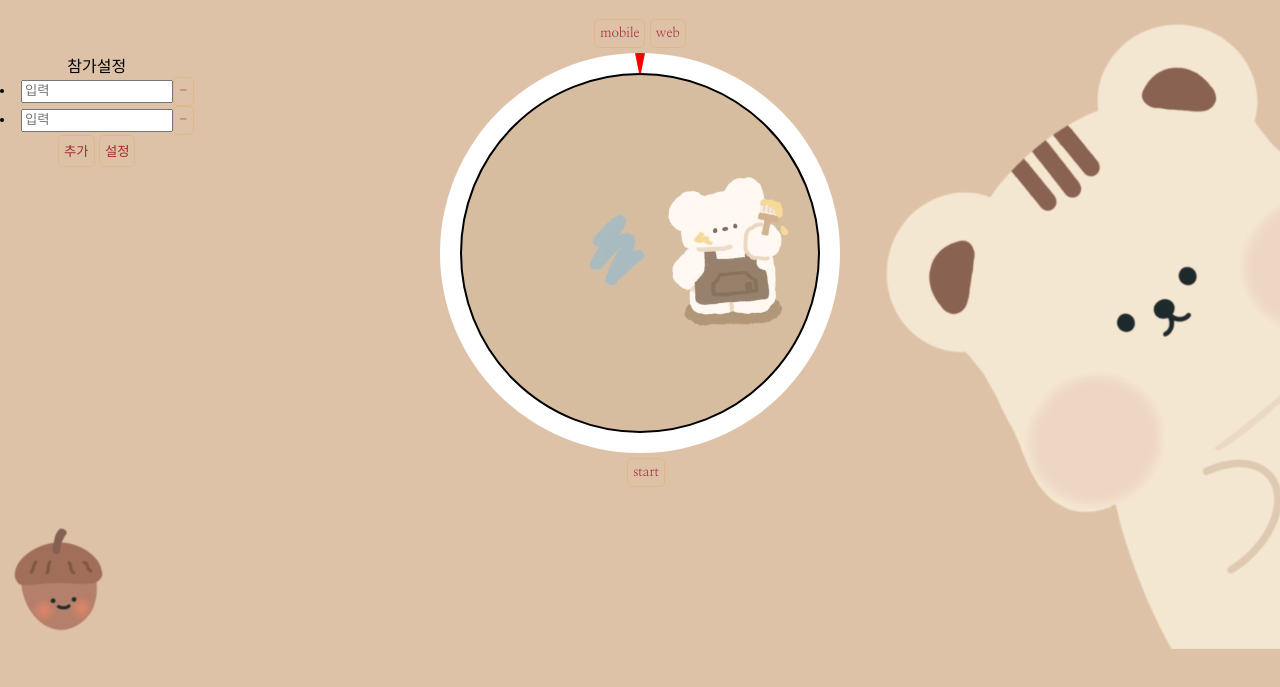
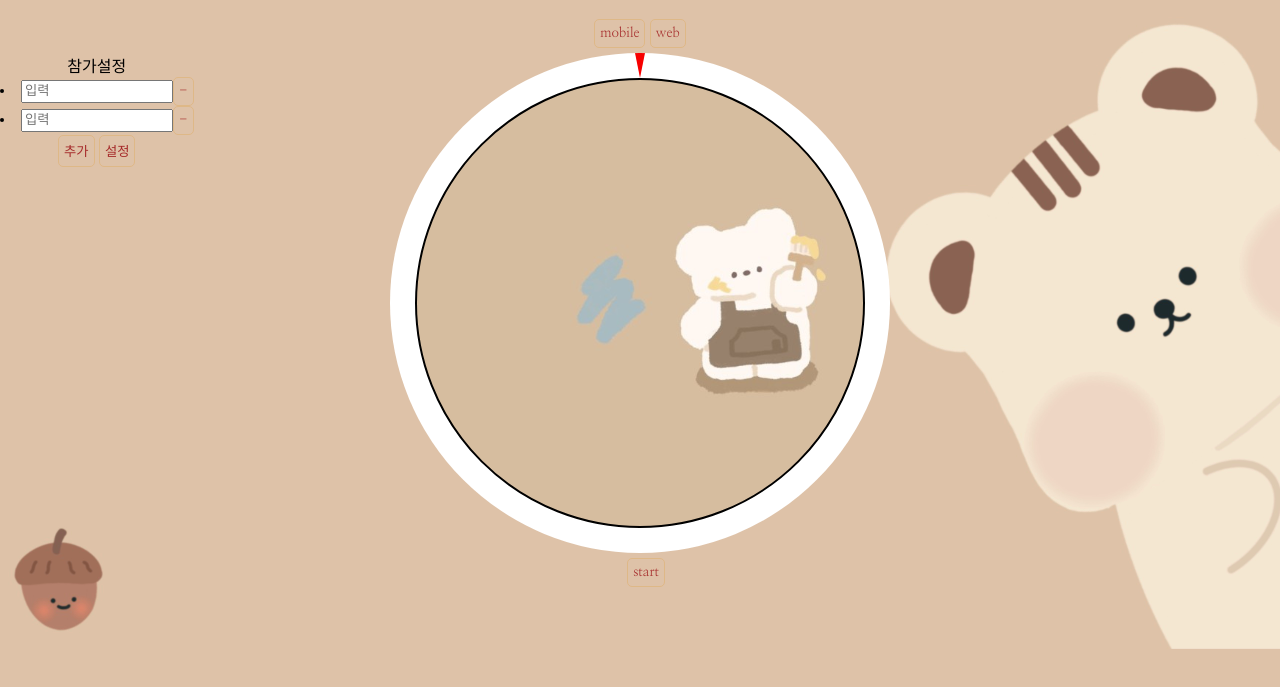
Before and after one commit to nice130/battingGame, a plain HTML site: page index.html in a window 1280 px wide. Shown: the part 71-758 px from the top of the page. Drawn offline with Linux system fonts and the light colour scheme.

Commit message:
사이즈

```diff
--- a/index.html
+++ b/index.html
@@ -24,8 +24,8 @@
             position:relative;
 
             overflow: hidden;
-            width: 400px;
-            height: 400px;
+            width: 500px;
+            height: 500px;
             font-size: 30px;
             margin-left: auto;
             margin-right: auto;
@@ -115,7 +115,7 @@
         </div>
         <!-- <div id="result" style="display:none">당첨 결과
         </div> -->
-        <div class="roulette-outer">
+        <div class="roulette-outer" id="roulette-outer">
             <div class="roulette-pin" id="roulette-pin"></div>
             <div class="roulette" id="roulette">
                 <!-- 값 영역 -->
```
